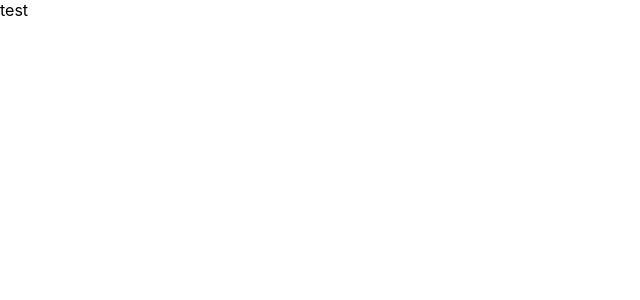
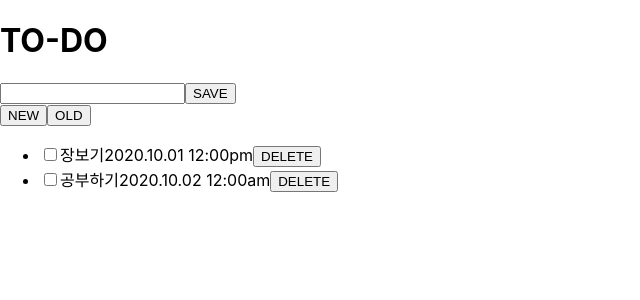
Before and after one commit to jy7123943/practice-recoil, a React (Create React App) app: page / in a window 1280 px wide. Shown: the top 300 px of the page, without its empty margins (0-640 px from the left). Built offline with nearby package versions, Linux system fonts and the light colour scheme.

Commit message:
Add todo components

```diff
--- a/src/feature/App.tsx
+++ b/src/feature/App.tsx
@@ -1,10 +1,14 @@
 import React from 'react';
+import TodoInput from './TodoInput';
+import TodoList from './TodoList';
 import './App.css';
 
 function App() {
   return (
     <div className="container">
-      test
+      <h1>TO-DO</h1>
+      <TodoInput />
+      <TodoList />
     </div>
   );
 }
--- /dev/null
+++ b/src/feature/TodoInput.tsx
@@ -0,0 +1,12 @@
+import React from 'react';
+
+function TodoInput() {
+  return (
+    <div className="todo-input">
+      <input type='text' />
+      <button type='button'>SAVE</button>
+    </div>
+  );
+}
+
+export default TodoInput;
--- /dev/null
+++ b/src/feature/TodoList.tsx
@@ -0,0 +1,30 @@
+import React from 'react';
+
+function TodoList() {
+  return (
+    <div>
+      <button type='button'>NEW</button>
+      <button type='button'>OLD</button>
+      <ul className="todo-list">
+        <li>
+          <label>
+            <input type='checkbox' />
+            <span>장보기</span>
+          </label>
+          <span>2020.10.01 12:00pm</span>
+          <button type='button'>DELETE</button>
+        </li>
+        <li>
+          <label>
+            <input type='checkbox' />
+            <span>공부하기</span>
+          </label>
+          <span>2020.10.02 12:00am</span>
+          <button type='button'>DELETE</button>
+        </li>
+      </ul>
+    </div>
+  );
+}
+
+export default TodoList;
--- a/src/index.tsx
+++ b/src/index.tsx
@@ -3,10 +3,13 @@ import ReactDOM from 'react-dom';
 import './index.css';
 import App from './feature/App';
 import reportWebVitals from './reportWebVitals';
+import { RecoilRoot } from 'recoil';
 
 ReactDOM.render(
   <React.StrictMode>
-    <App />
+    <RecoilRoot>
+      <App />
+    </RecoilRoot>
   </React.StrictMode>,
   document.getElementById('root')
 );
```
